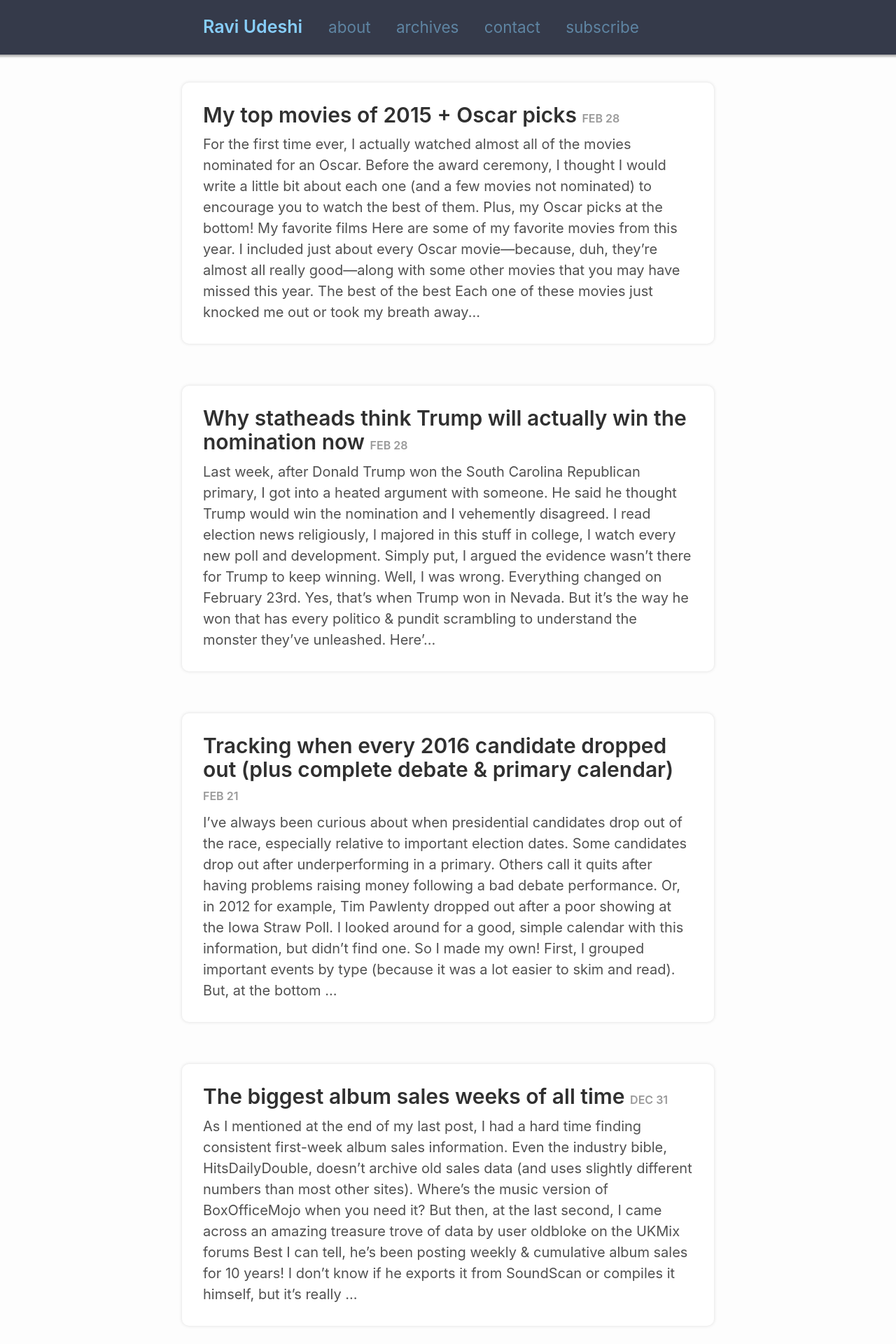
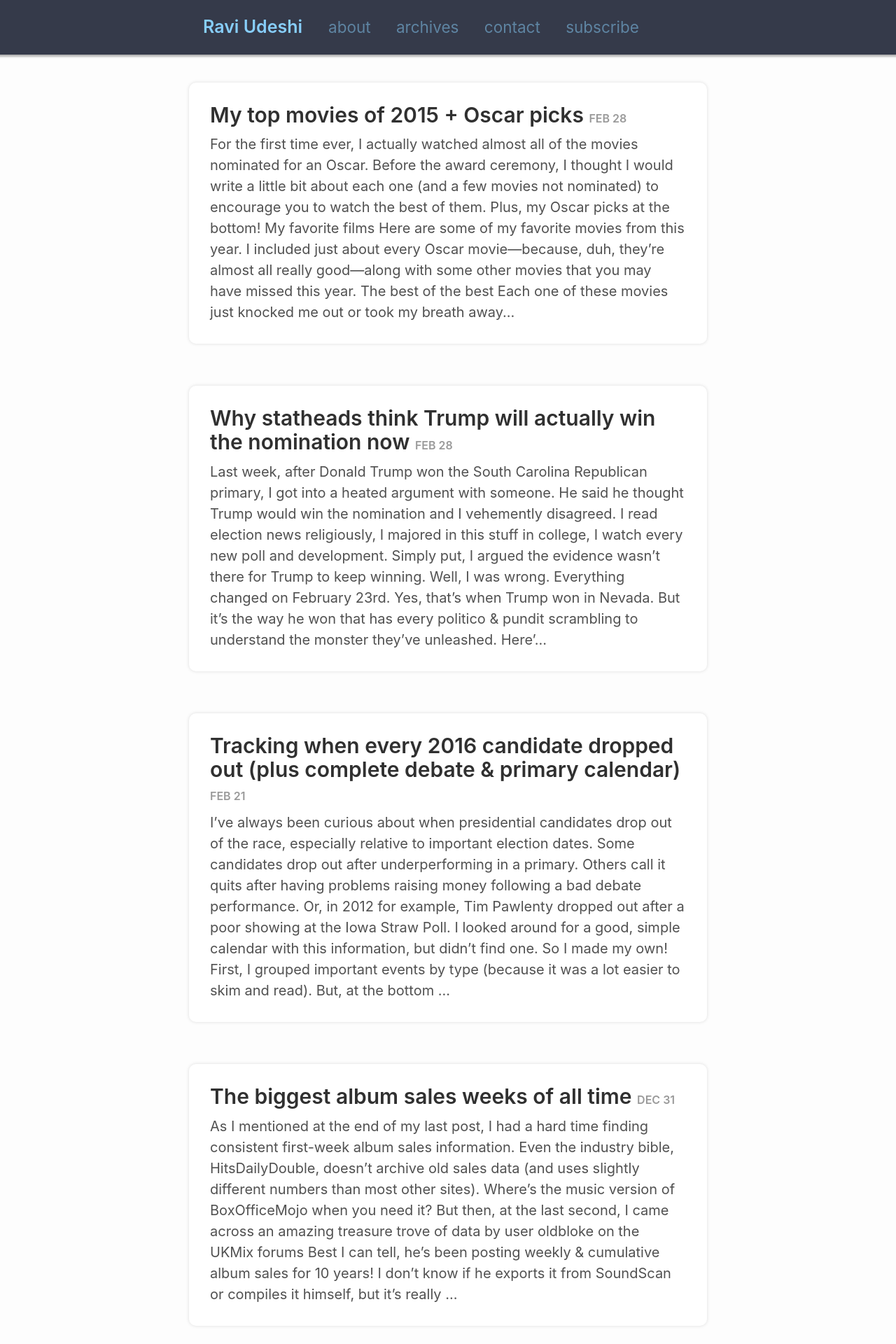
Before and after one commit to rkudeshi/rkudeshi.github.io, a Jekyll site: the page built from index.html, in a window 1280 px wide. Shown: the top 1920 px of the page at 70% size. Built offline with Jekyll 4.4.1, drawn with Linux system fonts in a browser that asks for light colours; the list of posts is cut into pages by our own code.

Commit message:
Change post margin (for mobile)

```diff
--- a/_sass/_RAVI.scss
+++ b/_sass/_RAVI.scss
@@ -119,7 +119,7 @@ html, body {
 // Posts
 .page, .post {
     padding: 1.5rem;
-    margin: -1.5rem;
+    margin: -1.0rem;
     margin-bottom: 3rem;
     background: white;
     border-radius: 10px;
```
